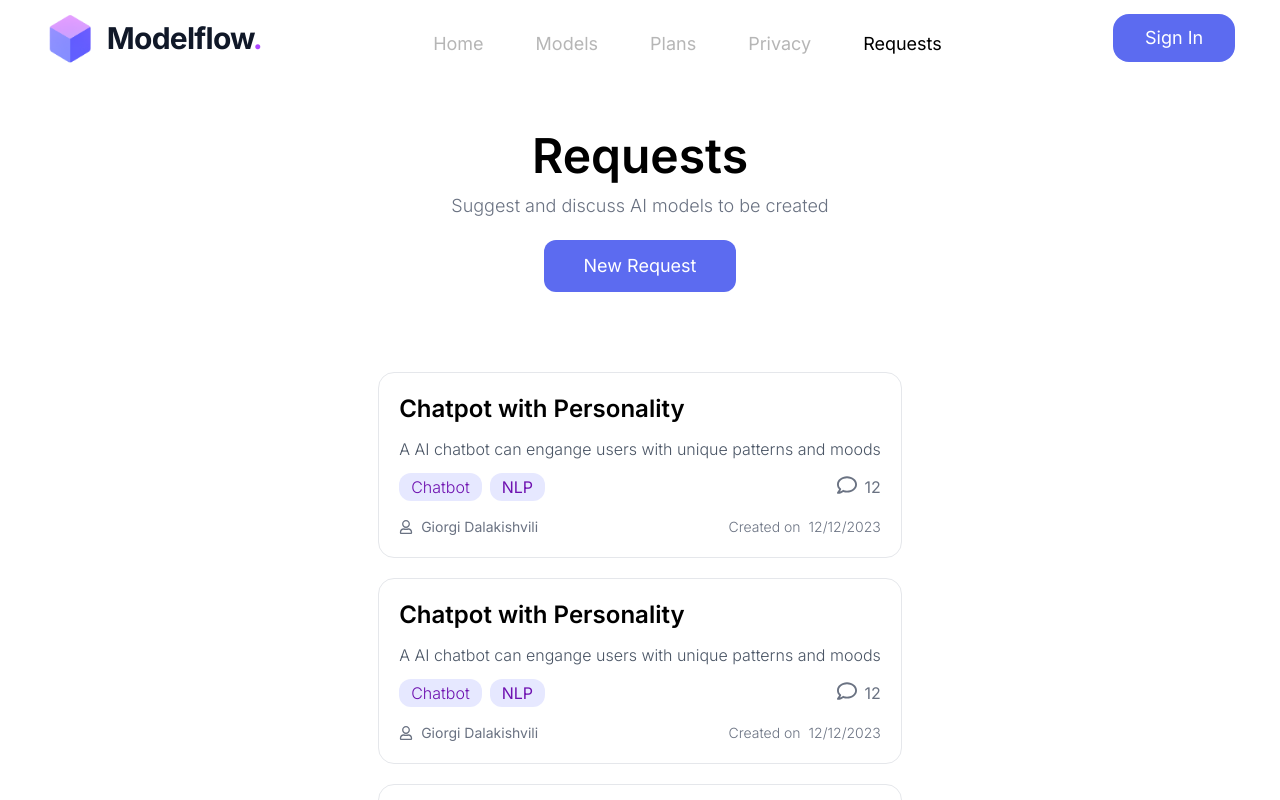
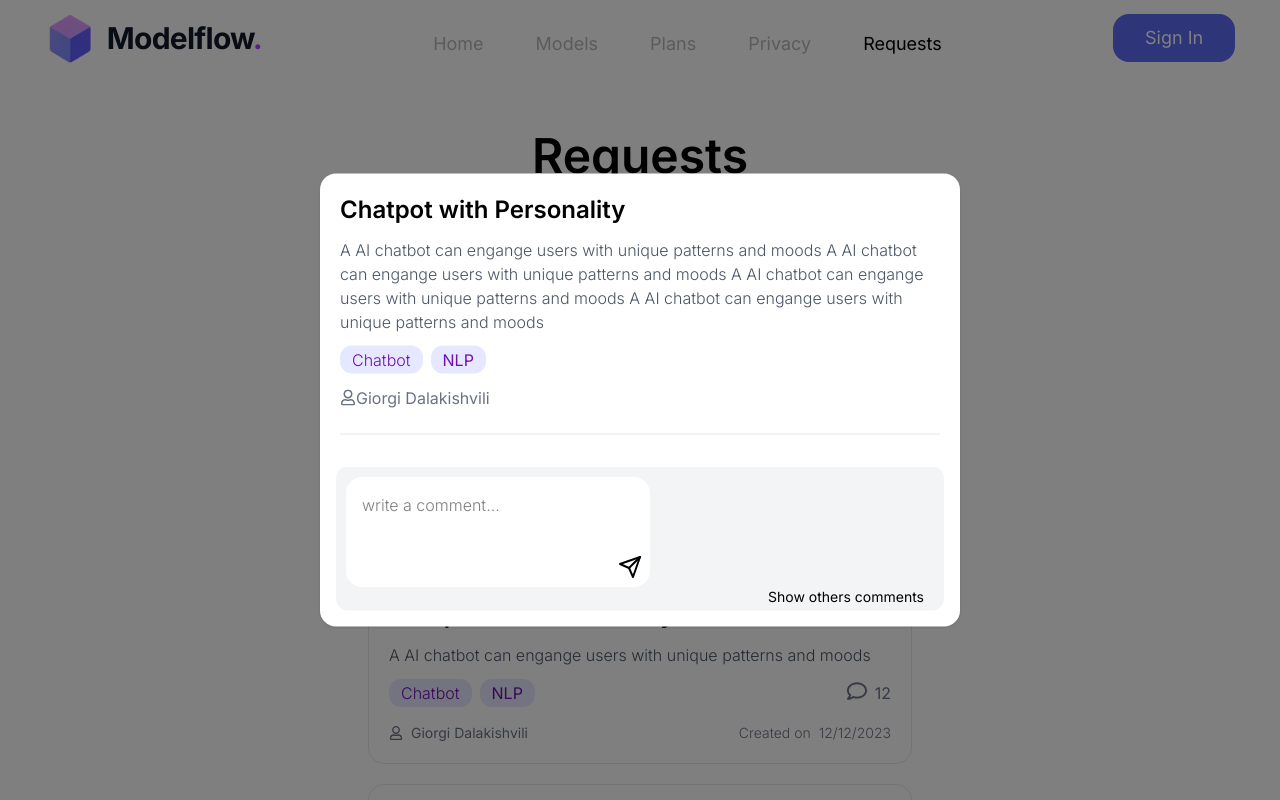
Before and after one commit to Dalaqa25/ModelFlow_nextJS, a Next.js app: page /requests in a window 1280 px wide. Both pictures are taken after a click on the element 640 px from the left and 465 px from the top of the page. Shown: the top 800 px of the page. Built offline with nearby package versions, Linux system fonts and the light colour scheme.

Commit message:
request creation

```diff
--- a/app/components/request.jsx
+++ b/app/components/request.jsx
@@ -1,8 +1,20 @@
 import { FaRegComment,FaRegUser } from 'react-icons/fa';
+import { useState } from 'react';
+import RequestInfo from './requestInfo';
 
 export default function Request() {
+    const [showRequestInfo, setShowRequestInfo] = useState(false);
     return (
-        <div className="max-w-[800px] min-w-[400px] border-1 rounded-2xl border-gray-200 rounded-xgap-2.5 cursor-pointer hover:shadow transition-all duration-300 ease-in-out">
+        <>
+            {/* Overlay with transition */}
+            <div
+                className={`fixed inset-0 bg-black z-50 transition-opacity duration-300 ${showRequestInfo ? 'opacity-50 pointer-events-auto' : 'opacity-0 pointer-events-none'}`}
+                onClick={() => setShowRequestInfo(false)}
+                style={{ transitionProperty: 'opacity' }}>
+            </div>
+
+            <div onClick={() => setShowRequestInfo(true)} className="max-w-[950px] w-1/2 min-w-[400px] border-1 rounded-2xl border-gray-200 rounded-xgap-2.5 cursor-pointer hover:shadow transition-all duration-300 ease-in-out">
+                {showRequestInfo && <RequestInfo/>}
                 <div className="p-5 flex flex-col gap-3">
                     <h1 className="text-2xl font-semibold">Chatpot with Personality</h1>
                     <p className="font-light text-gray-600">A AI chatbot can engange users with unique patterns and moods</p>
@@ -27,5 +39,6 @@ export default function Request() {
                     </div>
                 </div>
             </div>
+        </>
     )
 }
--- /dev/null
+++ b/app/components/requestCommnetCreateion.jsx
@@ -0,0 +1,17 @@
+import { FiSend } from "react-icons/fi";
+
+export default function requestCommnetCreateion() {
+    return (
+        <div className="w-full flex mt-2.5 ml-2.5 items-center">
+            <form className="p-2 w-1/2 rounded-2xl bg-white" action="">
+                <textarea
+                    type="text"
+                    id="name"
+                    placeholder="write a comment..."
+                    className="bg-white p-2 w-full text-base focus:outline-none focus:ring-0 focus:border-transparent font-light resize-none overflow-y-auto"
+                />
+                <FiSend className="cursor-pointer text-2xl ml-auto hover:text-purple-800 transition-all"/>
+            </form>
+        </div>
+    )
+}
--- /dev/null
+++ b/app/components/requestInfo.jsx
@@ -0,0 +1,26 @@
+import {FaRegUser } from 'react-icons/fa';
+import RequestCommnetCreateion from './requestCommnetCreateion';
+
+export default function RequestInfo() {
+    return (
+         <div className="fixed cursor-auto top-1/2 left-1/2 z-50 bg-white rounded-2xl shadow -translate-x-1/2 -translate-y-1/2 flex flex-col gap-3 max-w-[700px] w-1/2 min-w-[400px]">
+            <div className="p-5 flex flex-col gap-3 max-h-1/2 overflow-y-auto">
+                <h1 className="text-2xl font-semibold">Chatpot with Personality</h1>
+                <p className="font-light text-gray-600">A AI chatbot can engange users with unique patterns and moods A AI chatbot can engange users with unique patterns and moods A AI chatbot can engange users with unique patterns and moods A AI chatbot can engange users with unique patterns and moods</p>
+                <div className="flex gap-2">
+                    <p className="text-purple-800 rounded-xl font-light px-3 py-0.5 bg-[rgba(78,96,255,0.14)]">Chatbot</p>
+                    <p className="text-purple-800 rounded-xl px-3 py-0.5 bg-[rgba(78,96,255,0.14)]">NLP</p>
+                </div>
+                <div className=' flex items-center  text-gray-500'>
+                    <FaRegUser/>
+                    <p>Giorgi Dalakishvili</p>
+                </div>
+                <hr className='border-gray-200 mt-3'/>
+            </div>
+            <div className='w-[95%] mx-auto bg-gray-100 overflow-y-auto rounded-xl mb-4'>
+                <RequestCommnetCreateion/>
+                <p className='text-right mr-5 cursor-pointer mb-1 text-sm hover:text-blue-400 transition-all'>Show others comments</p>
+            </div>
+         </div>
+    )
+}
```
Lines whose indentation alone changed are shown as unchanged.
